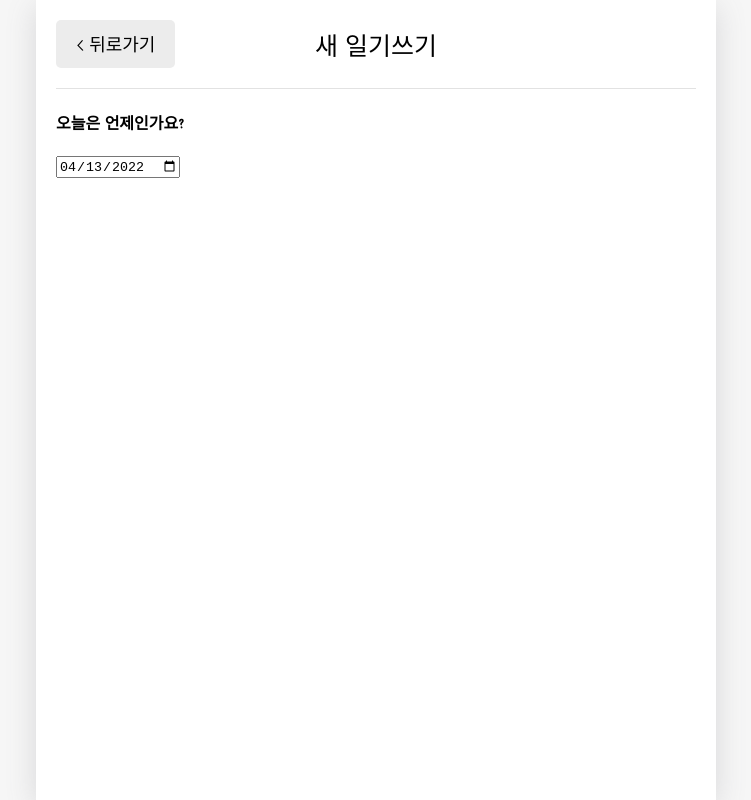
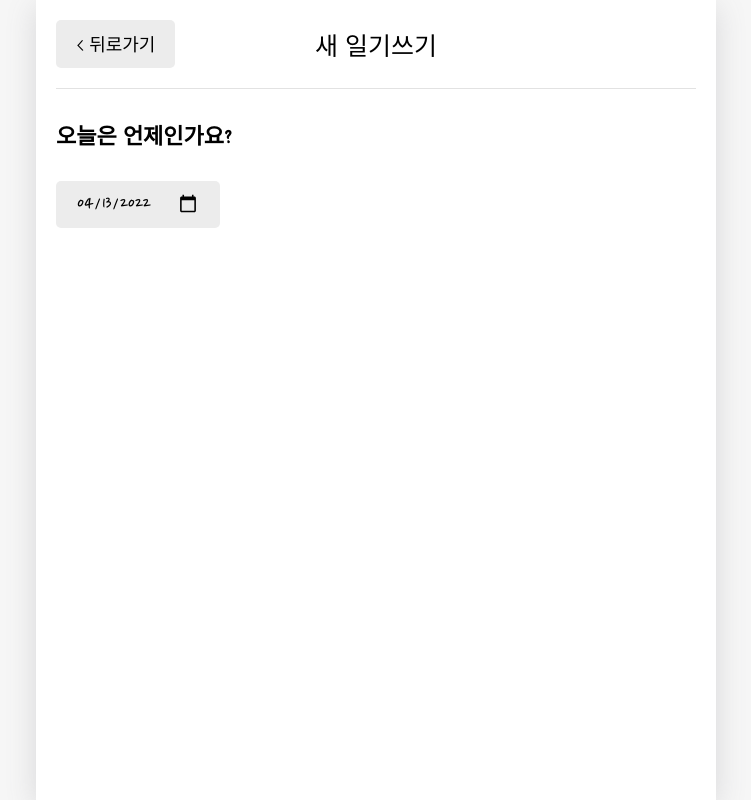
Before and after one commit to Choi-HyunHo/emotion-diary, a React (Create React App) app: page /new in a window 1280 px wide. Shown: the whole page, without its empty margins (264-1015 px from the left). Built offline with nearby package versions, Linux system fonts and the light colour scheme; a web font is replaced by a local one.

Commit message:
💄 DiaryEditor - calendar

```diff
--- a/src/App.css
+++ b/src/App.css
@@ -177,3 +177,26 @@ header button {
 .DiaryItem .btn_wrapper {
   min-width: 70px;
 }
+
+/* DiaryEditor */
+.DiaryEditor {
+}
+
+.DiaryEditor section {
+  margin-bottom: 40px;
+}
+
+.DiaryEditor h4 {
+  font-size: 22px;
+  font-weight: bold;
+}
+
+.DiaryEditor .input_date {
+  border: none;
+  border-radius: 5px;
+  background-color: #ececec;
+  padding: 10px 20px;
+  cursor: pointer;
+  font-family: 'Nanum Pen Script';
+  font-size: 20px;
+}
--- a/src/components/DiaryEditor.js
+++ b/src/components/DiaryEditor.js
@@ -15,7 +15,7 @@ const DiaryEditor = () => {
   const [date, setDate] = useState(getStringDate(new Date()));
 
   return (
-    <div>
+    <div className="DiaryEditor">
       <MyHeader
         headText={'새 일기쓰기'}
         leftChild={
```
